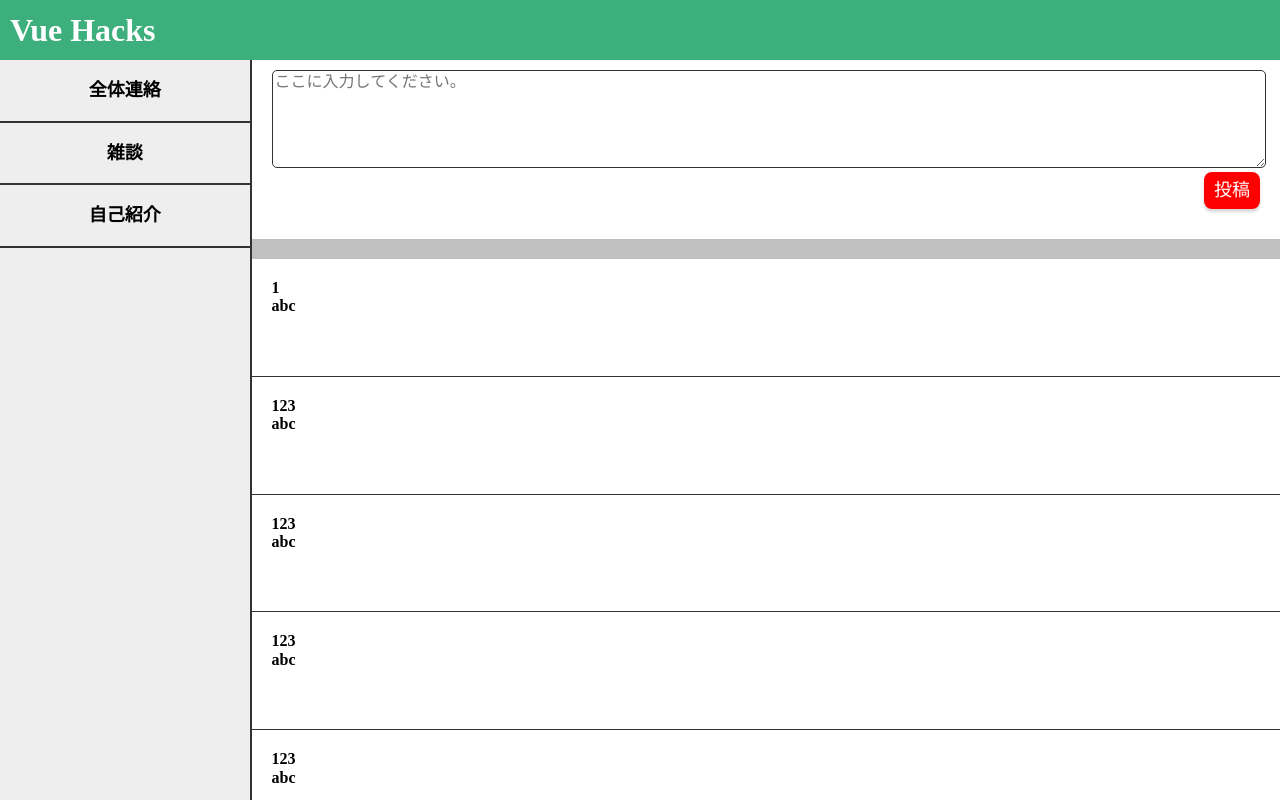
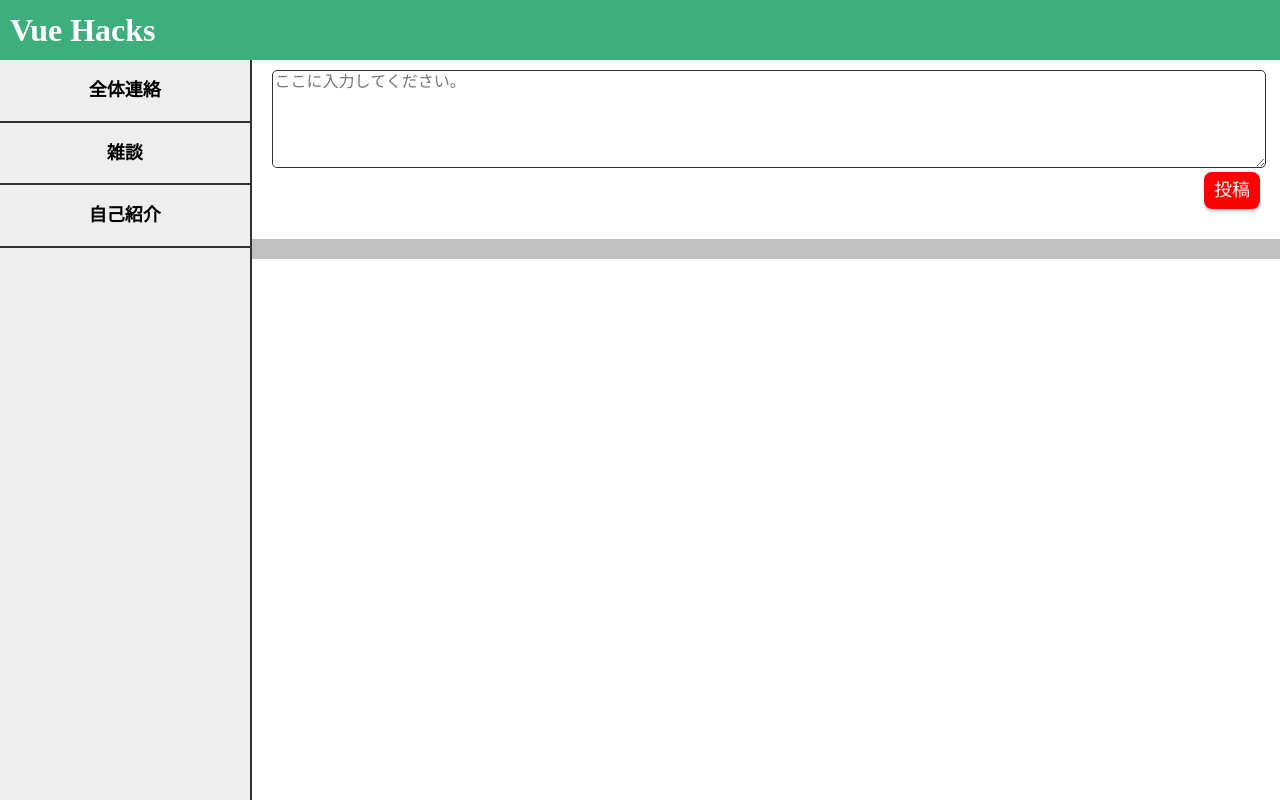
Before and after one commit to koki315/VueApp, a Vue app in the folder my-app/: page / in a window 1280 px wide. Built offline with nearby package versions, Linux system fonts and the light colour scheme.

Commit message:
Click function added

```diff
--- a/my-app/src/components/Main.vue
+++ b/my-app/src/components/Main.vue
@@ -1,14 +1,13 @@
 <template>
   <div class="main">
-    <TextBox />
-    <MessageList :messages="dummyMessages" />
+    <TextBox :onPost="dataTransfer" />
+    <MessageList :messages="messages" />
   </div>
 </template>
 
 <script>
 import TextBox from "@/components/TextBox";
 import MessageList from "@/components/MessageList";
-
 export default {
   components: {
     TextBox,
@@ -16,19 +15,13 @@
   },
   data() {
     return {
-      dummyMessages: [
-        { body: "abc", date: "1"},
-        { body: "abc", date: "123"},
-        { body: "abc", date: "123"},
-        { body: "abc", date: "123"},
-        { body: "abc", date: "123"},
-        { body: "abc", date: "123"},
-        { body: "abc", date: "123"},
-        { body: "abc", date: "123"},
-        { body: "abc", date: "123"},
-        { body: "abc", date: "123"},
-      ],
+      messages: [],
     };
+  },
+  methods: {
+    dataTransfer(data) {
+      this.messages.push(data);
+    },
   },
 };
 </script>
--- a/my-app/src/components/TextBox.vue
+++ b/my-app/src/components/TextBox.vue
@@ -1,7 +1,7 @@
 <template>
   <div class="form">
     <textarea
-      id=""
+      id="textarea"
       cols="100"
       rows="5"
       placeholder="ここに入力してください。"
@@ -21,6 +21,13 @@
       message: "",
     };
   },
+  props: {
+    onPost: {
+      type: Function,
+      required: true,
+    },
+  },
+
   components: {
     Button: Button,
   },
@@ -34,6 +41,8 @@
           body: this.message,
           date: new Date().toLocaleString(),
         };
+        this.onPost(post);
+        this.message = ""
         return post;
       }
     },
```
